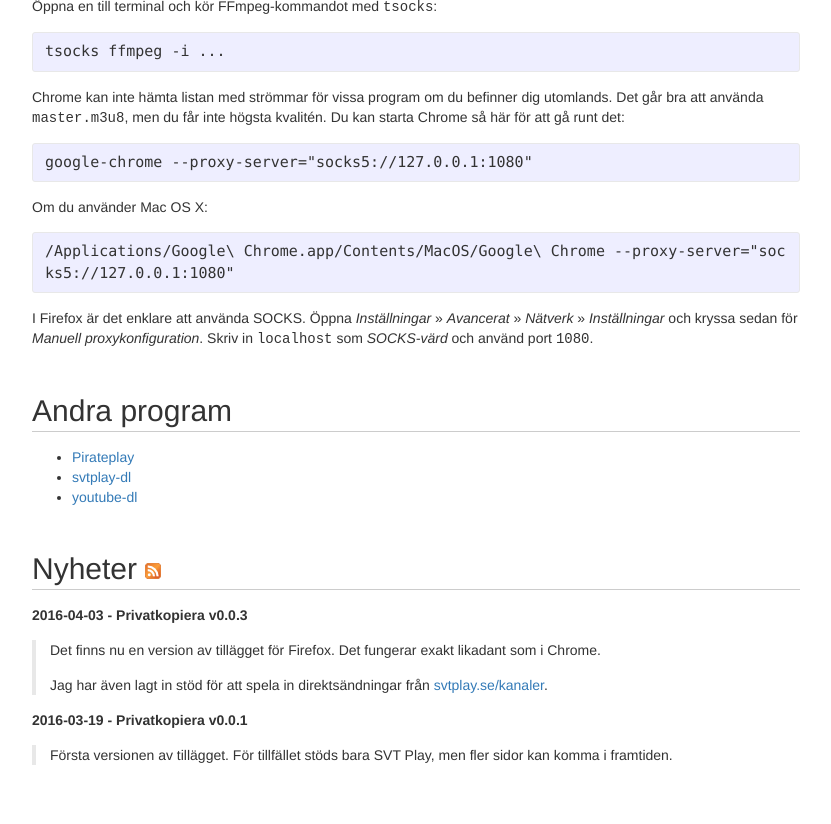
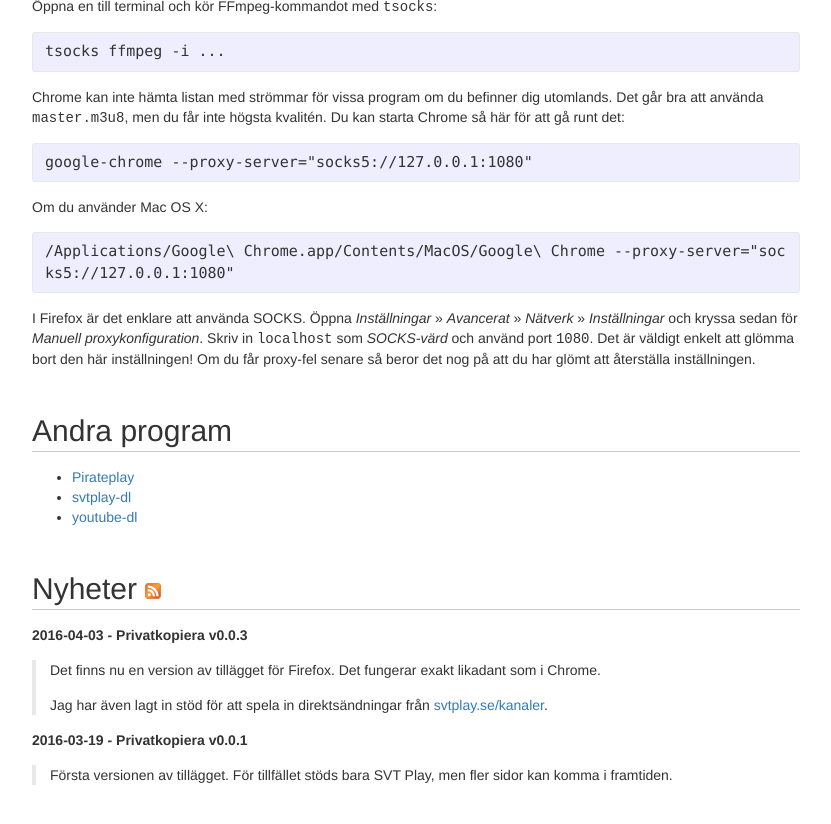
Before and after one commit to stefansundin/privatkopiera, a Jekyll site: the page built from index.html, in a window 1280 px wide and 900 px high, scrolled down 1830 px. Shown: the top 824 px of the window, without its empty margins (224-1055 px from the left). Built offline with Jekyll 4.4.1, drawn with Linux system fonts in a browser that asks for light colours.

Commit message:
Note about restoring Firefox proxy setting.

```diff
--- a/index.html
+++ b/index.html
@@ -123,7 +123,7 @@ google-chrome --proxy-server="socks5://127.0.0.1:1080"
 /Applications/Google\ Chrome.app/Contents/MacOS/Google\ Chrome --proxy-server="socks5://127.0.0.1:1080"
 {% endhighlight %}
 
-    <p>I Firefox är det enklare att använda SOCKS. Öppna <i>Inställningar</i> » <i>Avancerat</i> » <i>Nätverk</i> » <i>Inställningar</i> och kryssa sedan för <i>Manuell proxykonfiguration</i>. Skriv in <tt>localhost</tt> som <i>SOCKS-värd</i> och använd port <tt>1080</tt>.</p>
+    <p>I Firefox är det enklare att använda SOCKS. Öppna <i>Inställningar</i> » <i>Avancerat</i> » <i>Nätverk</i> » <i>Inställningar</i> och kryssa sedan för <i>Manuell proxykonfiguration</i>. Skriv in <tt>localhost</tt> som <i>SOCKS-värd</i> och använd port <tt>1080</tt>. Det är väldigt enkelt att glömma bort den här inställningen! Om du får proxy-fel senare så beror det nog på att du har glömt att återställa inställningen.</p>
 
 
     <h2 id="other_programs">Andra program</h2>
```
